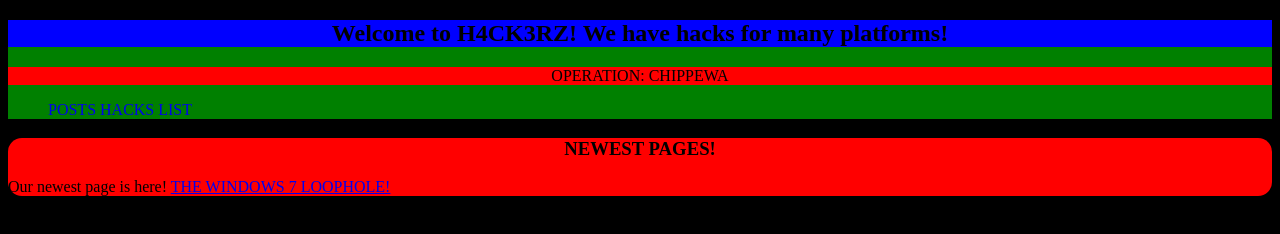
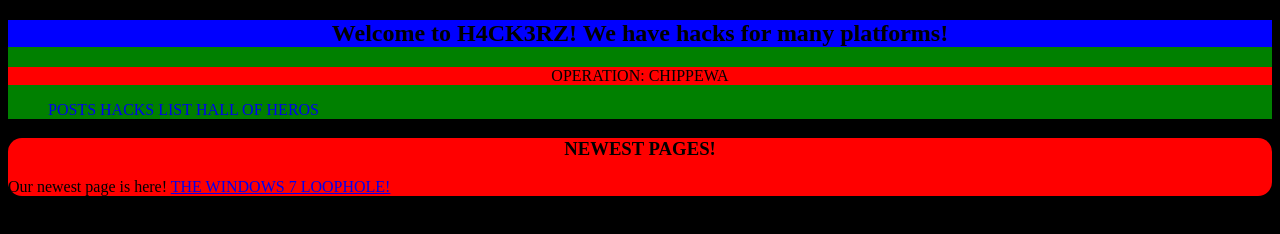
Before and after one commit to h4ck3rz/h4ck3rz.github.io, a plain HTML site: page Trick/index.html in a window 1280 px wide. Drawn offline with Linux system fonts and the light colour scheme.

Commit message:
Update index.html

```diff
--- a/Trick/index.html
+++ b/Trick/index.html
@@ -14,6 +14,7 @@
             <ul>
                <li class="list_element"><a class="no_a" style="font-color: black;" href="pages/postmain.html">POSTS</a></li>
                <li class="list_element"><a class="no_a" style="font-color: black;" href="pages/hacks/index.html">HACKS LIST</a></li>
+               <li class="list_element"><a class="no_a" style="font-color:black;" href="pages/special/hallofheros.html">HALL OF HEROS</a></li>
             </ul>
          </div>
       </section>
```
